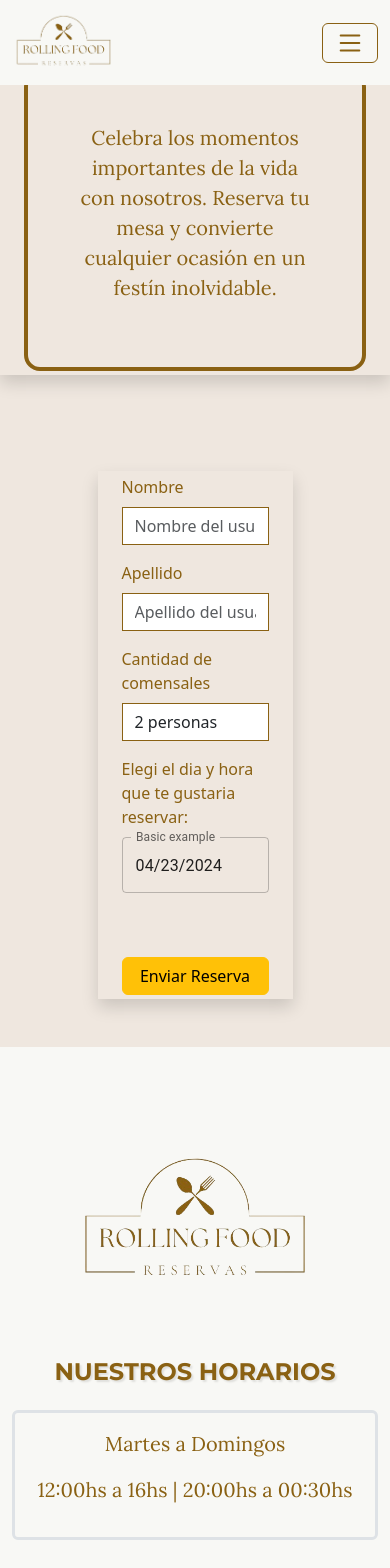
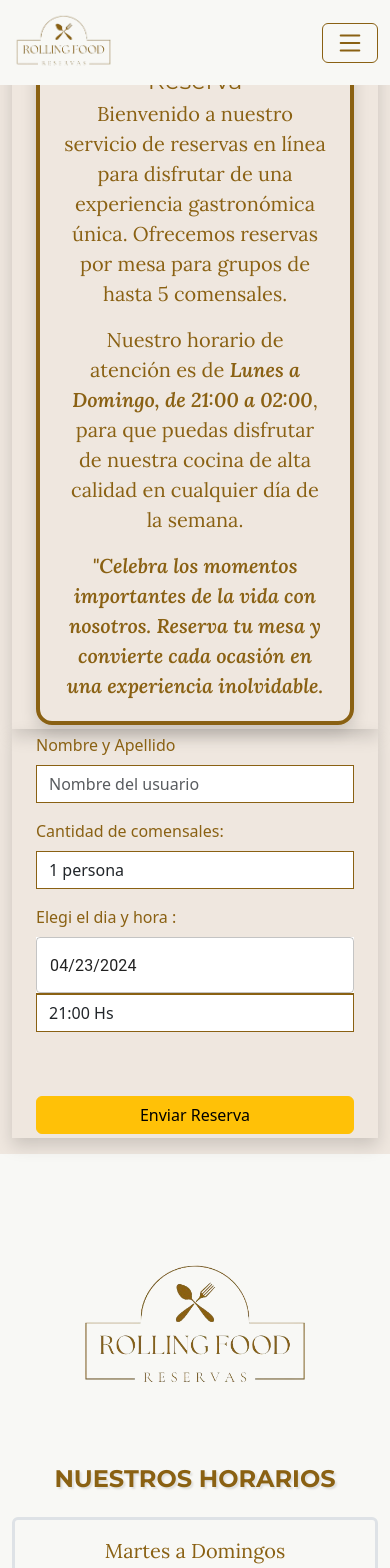
Before and after one commit to JeremiasJM/front-gestion-restaurante, a React (Vite) app: page /reserva in a window 390 px wide. Shown: the top 1568 px of the page. Built offline with nearby package versions, Linux system fonts and the light colour scheme; no server answers; a web font is replaced by a local one.

Commit message:
agregando funcionalidad

```diff
--- a/package.json
+++ b/package.json
@@ -23,7 +23,8 @@
     "react-bootstrap": "^2.10.2",
     "react-dom": "^18.2.0",
     "react-icons": "^5.0.1",
-    "react-router-dom": "^6.22.3"
+    "react-router-dom": "^6.22.3",
+    "uuidv4": "^6.2.13"
   },
   "devDependencies": {
     "@types/react": "^18.2.64",
--- a/src/App.jsx
+++ b/src/App.jsx
@@ -1,13 +1,16 @@
 import Rutas from './components/routes/Rutas';
 import Footer from './components/footer/Footer';
 import Navegador from './components/navegador/Navegador';
+import ReservaContext from './context/ReservaContext';
 
 function App() {
   return (
     <>
+      <ReservaContext>
       <Navegador />
       <Rutas />
       <Footer />
+      </ReservaContext>
     </>
   );
 }
--- /dev/null
+++ b/src/context/ReservaContext.jsx
@@ -0,0 +1,68 @@
+import React from 'react'
+import { createContext, useEffect, useState } from 'react';
+import axios from 'axios';
+
+
+export const ReservaProvider = createContext();
+
+
+
+const ReservaContext = ( {children }) => {
+
+    const [reserve, setReserve] = useState([]);
+
+    const getReserves = async() => {
+        try {
+            const response = await axios.get ('');
+            setReserve(response.data);
+        } catch (error){
+            console.error(error);
+        }
+    };
+
+    const createReserve = async (reserva) => {
+        try{
+            const response = await axios.post('');
+
+            setReserva([...reserva, response.data]);
+        } catch (error){
+            console.log(error)
+        }
+    };
+
+    const deleteReserve = async (id) =>{
+        try{
+            await axios.delete('');
+            setReserva(reserva.filter((reserva) => reserva.id !== id));
+        } catch (error){
+            console.log(error)
+        }
+    };
+
+    const updateReserve = async (reserva) =>{
+        try{
+            await axios.put('');
+            await getReserves();
+        } catch(error){
+
+        }
+    };
+
+    useEffect(() => {
+        getReserves();
+    }, []);
+
+
+
+  return (
+  <>
+    <ReservaProvider.Provider value={{reserve,getReserves, createReserve, deleteReserve, updateReserve}}>
+        {children}
+    </ReservaProvider.Provider>
+
+
+    </>
+  )
+}
+
+export default ReservaContext
--- a/src/page/reserva/Reserva.jsx
+++ b/src/page/reserva/Reserva.jsx
@@ -1,33 +1,95 @@
-
-import React, { useState } from "react";
+import React, { useState, useContext } from "react";
 import "bootstrap/dist/css/bootstrap.min.css";
 import "./reserva.css";
 import { Row, Col, Form, Button } from "react-bootstrap";
+import { ReservaProvider } from "../../context/ReservaContext";
 import dayjs from "dayjs";
 import TextField from "@mui/material/TextField";
 import { AdapterDayjs } from "@mui/x-date-pickers/AdapterDayjs";
 import { LocalizationProvider } from "@mui/x-date-pickers/LocalizationProvider";
 import { DatePicker } from "@mui/x-date-pickers/DatePicker";
+import { PropTypes } from "prop-types";
+import { v4 as uuidv4 } from "uuid";
+
+const Reserva = ({ editarReserva, handleClose }) => {
+  const [selectedDate, setSelectedDate] = useState(dayjs());
+  const { createReserve, updateReserve } = useContext(ReservaProvider);
+
+  const [reserve, setReserve] = useState({
+    id: editarReserva ? editarReserva.id : uuidv4(),
+    nombre: editarReserva ? editarReserva.nombre : "",
+    fecha: editarReserva ? editarReserva.fecha : "",
+    hora: editarReserva ? editarReserva.hora : "",
+    comensales: editarReserva ? editarReserva.comensales : "",
+  });
+    const handleChange = (e) =>{
+
+      setReserve({
+        ...reserve ,
+        [e.target.name]:
+          e.target.value
+      });
+    };
+
+    const handleSubmit = (e) => {
+      e.preventDefault();
+
+      if(editarReserva){
+        updateReserve(reserve);
+        handleClose();
+        setReserve({
+          id: uuidv4(),
+          nombre: "",
+          fecha:"",
+          hora:"",
+          comensales: "",
+        });
+      } else{
+        createReserve(reserve);
+        setReserve({
+          id: uuidv4(),
+          nombre: "",
+          fecha:"",
+          hora:"",
+          comensales: "",
+        });
+      };
+    }
 
 
-const Reserva = () => {
-  const [value, setValue] = useState(dayjs());
+
 
   return (
     <>
-      <div className="d-flex justify-content-center align-items-center reservaPage ">
+      <div className="container reservaPage  py-3">
+        <div className="row">
+          <div className="col-12 col-lg-6  d-flex  justify-content-center align-items-center  ">
             <div className="px-4 shadow p-1 p-md-5  ">
+              <Row>
+                <Col>
+                  <div className="seccion-reserva px-4 shadow p-1 p-md-5  text-center subtitulo mt-1 ">
                     <div>
                       <div className="text-center titulo ">Reserva</div>
                     </div>
 
-          <Row>
-            <Col>
-              <div className="seccion-reserva p-2 px-5 py-5 text-center subtitulo ">
                     <p>
-                  Celebra los momentos importantes de la vida con nosotros.
-                  Reserva tu mesa y convierte cualquier ocasión en un festín
-                  inolvidable.
+                      Bienvenido a nuestro servicio de reservas en línea para
+                      disfrutar de una experiencia gastronómica única. Ofrecemos
+                      reservas por mesa para grupos de hasta 5 comensales.{" "}
+                    </p>
+
+                    <p>
+                      Nuestro horario de atención es de{" "}
+                      <span className="fst-italic fw-semibold">
+                        Lunes a Domingo, de 21:00 a 02:00
+                      </span>
+                      , para que puedas disfrutar de nuestra cocina de alta
+                      calidad en cualquier día de la semana.
+                    </p>
+                    <p className="fst-italic fw-semibold text-center">
+                      "Celebra los momentos importantes de la vida con nosotros.
+                      Reserva tu mesa y convierte cada ocasión en una
+                      experiencia inolvidable.
                     </p>
                   </div>
                 </Col>
@@ -35,55 +97,73 @@ const Reserva = () => {
             </div>
           </div>
 
-      <div className="d-flex justify-content-center align-items-center my-5  ">
-        <div className="px-4 shadow p-1 p-md-5 mt-5 w-50">
+          <div className="col-12 col-lg-6 d-flex  justify-content-center align-items-center">
+            <div className="px-4 shadow p-1 p-md-5 ">
               <Row>
                 <Col>
-              <Form>
-                <Form>
+
+                    <Form onSubmit={handleSubmit}>
                       <Form.Group className="mb-3">
-                    <Form.Label>Nombre</Form.Label>
+                        <Form.Label>Nombre y Apellido</Form.Label>
                         <Form.Control
                           type="text"
+                          value={reserve.nombre}
+                          onChange={handleChange}
                           name="nombre"
                           placeholder="Nombre del usuario"
                         />
                       </Form.Group>
                       <Form.Group className="mb-3">
-                    <Form.Label>Apellido</Form.Label>
-                    <Form.Control
-                      type="text"
-                      name="apellido"
-                      placeholder="Apellido del usuario"
-                    />
-                  </Form.Group>
-                  <Form.Group className="mb-3">
-                    <Form.Label>Cantidad de comensales </Form.Label>
-                    <select id="comensales" className="form-control">
+                        <Form.Label>Cantidad de comensales: </Form.Label>
+                        <select
+                        id="comensales"
+                        className="form-control"
+                        value={reserve.comensales}
+                        onChange={handleChange}
+                        >
                           <option value="1">1 persona</option>
-                      <option value="2" selected>
+                          <option value="2">
                             2 personas
                           </option>
                           <option value="3">3 personas</option>
                           <option value="4">4 personas</option>
                           <option value="5">5 personas</option>
-                      <option value="6">6 o mas personas</option>
                         </select>
                       </Form.Group>
-                  <Form.Group className="mb-3">
-                    <Form.Label>
-                      Elegi el dia y hora que te gustaria reservar:{" "}
+                      <Form.Group className="mb-3 row">
+                        <Form.Label className="col-sm-6 col-md-4">
+                          Elegi el dia y hora :{" "}
                         </Form.Label>
+                        <div className="col-sm-6 col-md-4">
                           <LocalizationProvider dateAdapter={AdapterDayjs}>
                             <DatePicker
-                        label="Basic example"
-                        value={value}
-                        onChange={(newValue) => {
-                          setValue(newValue);
+                              className="form-control"
+                              value={selectedDate}
+                              onChange={(date) => {
+                                setSelectedDate(date);
                               }}
-                        renderInput={(params) => <TextField {...params} />}
+                              renderInput={(params) => (
+                                <TextField {...params} />
+                              )}
                             />
                           </LocalizationProvider>
+                        </div>
+                        <div className="col-sm-6 col-md-4">
+                          <select
+                           id="horario"
+                           className="form-control"
+                           value={reserve.hora}
+                           onChange={handleChange}
+                           >
+                            <option value="1">21:00 Hs</option>
+                            <option value="2" selected>
+                              22:00 Hs
+                            </option>
+                            <option value="3">23:00 Hs</option>
+                            <option value="4">00:00 Hs</option>
+                            <option value="5">01:00 Hs</option>
+                          </select>
+                        </div>
                       </Form.Group>
 
                       <Button
@@ -94,13 +174,19 @@ const Reserva = () => {
                         Enviar Reserva
                       </Button>
                     </Form>
-              </Form>
+
                 </Col>
               </Row>
+            </div>
+          </div>
         </div>
       </div>
     </>
   );
 };
 
+  Reserva.propTypes = {
+    editarReserva: PropTypes.object,
+  };
+
 export default Reserva;
--- a/src/page/reserva/reserva.css
+++ b/src/page/reserva/reserva.css
@@ -6,3 +6,16 @@
     border-radius: 1rem;
     border: 0.3rem solid var(--bottom-color-brown);
 }
+
+ @media (max-width: 994px) {
+
+	.reservaPage {
+
+		display: flex !important;
+		flex-direction: column;
+
+	}
+	.reservaPage.col{
+        width: 100%;
+    }
+}
```
Also changed, not shown: 1 other file (tests, documents, lock files or other folders). Lines whose indentation alone changed are shown as unchanged.
